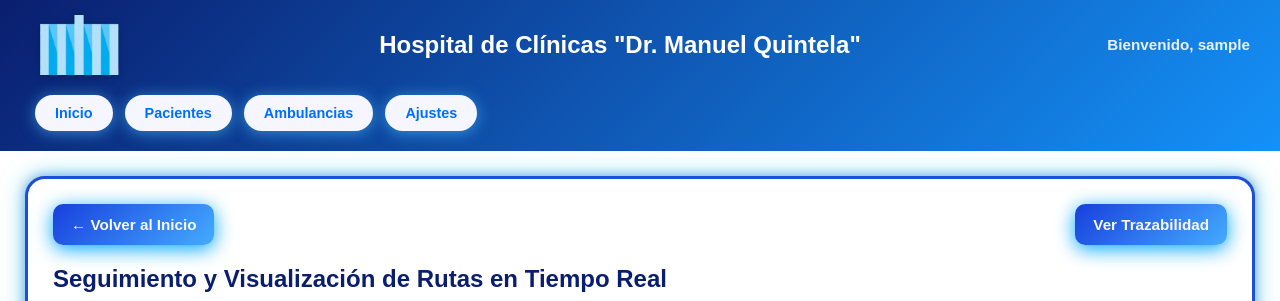
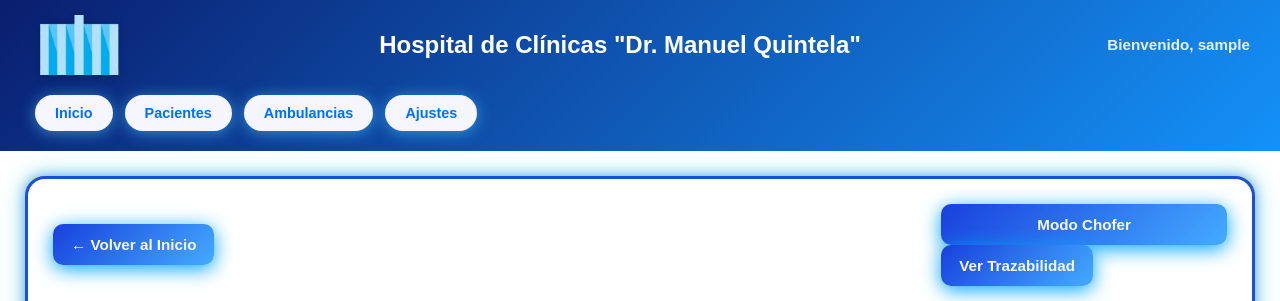
Before and after one commit to espinascuatro-rgb/Fronted-4Espinas, a PHP site: page /pages/ver-ruta.php in a window 1280 px wide. Shown: the top 301 px of the page. Run offline with PHP 8.4, Linux system fonts and the light colour scheme; the visitor is signed in with stand-in values (Sample User, id 1); data comes from the database, SQL or seed files in the repository.

Commit message:
Separe archivos y le di estructura

```diff
--- a/pages/ver-ruta.php
+++ b/pages/ver-ruta.php
@@ -41,9 +41,14 @@ $res_traslados = $con->query($sql_traslados);
                 <button class="btnguia1 btn-volver">
                     <a href="../pages/guia.php">← Volver al Inicio</a>
                 </button>
-                <button class="btnguia5 btn-trazabilidad">
-                    <a href="../pages/trazabilidad.php">Ver Trazabilidad</a>
-                </button>
+                <div class="grupo-botones-nav">
+                    <button class="btnguia4 btn-chofer-nav">
+                        <a href="../pages/chofer-gps.php">Modo Chofer</a>
+                    </button>
+                    <button class="btnguia5 btn-trazabilidad">
+                        <a href="../pages/trazabilidad.php">Ver Trazabilidad</a>
+                    </button>
+                </div>
             </div>
 
             <h2 class="titulo-seccion">Seguimiento y Visualización de Rutas en Tiempo Real</h2>
@@ -84,6 +89,10 @@ $res_traslados = $con->query($sql_traslados);
                         <p><strong>Llegada Estimada:</strong> <span id="txtEstimada">--</span></p>
                         <p><strong>Unidad Ambulancia:</strong> <span id="txtAmbulancia">--</span></p>
                     </div>
+
+                    <button class="btn-ir-chofer">
+                        <a href="../pages/modo-chofer.php" style="color: white; font-weight: bold;">Acceder a Modo Chofer (GPS)</a>
+                    </button>
                 </div>
 
                 <!-- Contenedor del Mapa -->
```
